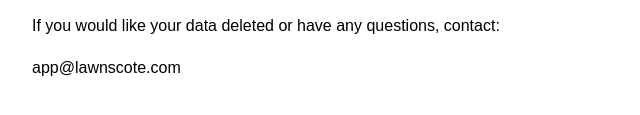
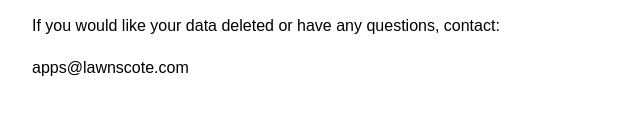
Before and after one commit to SP-Fowler/cosmic-roller, a plain HTML site: page index.html in a window 1280 px wide. Shown: the part 333-448 px from the top of the page, 208-848 px from the left. Drawn offline with Linux system fonts and the light colour scheme.

Commit message:
Fix contact email in privacy policy
Updated contact email for data deletion inquiries.

```diff
--- a/index.html
+++ b/index.html
@@ -20,7 +20,7 @@
 
 <p>If you would like your data deleted or have any questions, contact:</p>
 
-<p>app@lawnscote.com</p>
+<p>apps@lawnscote.com</p>
 
 </body>
 </html>
```
